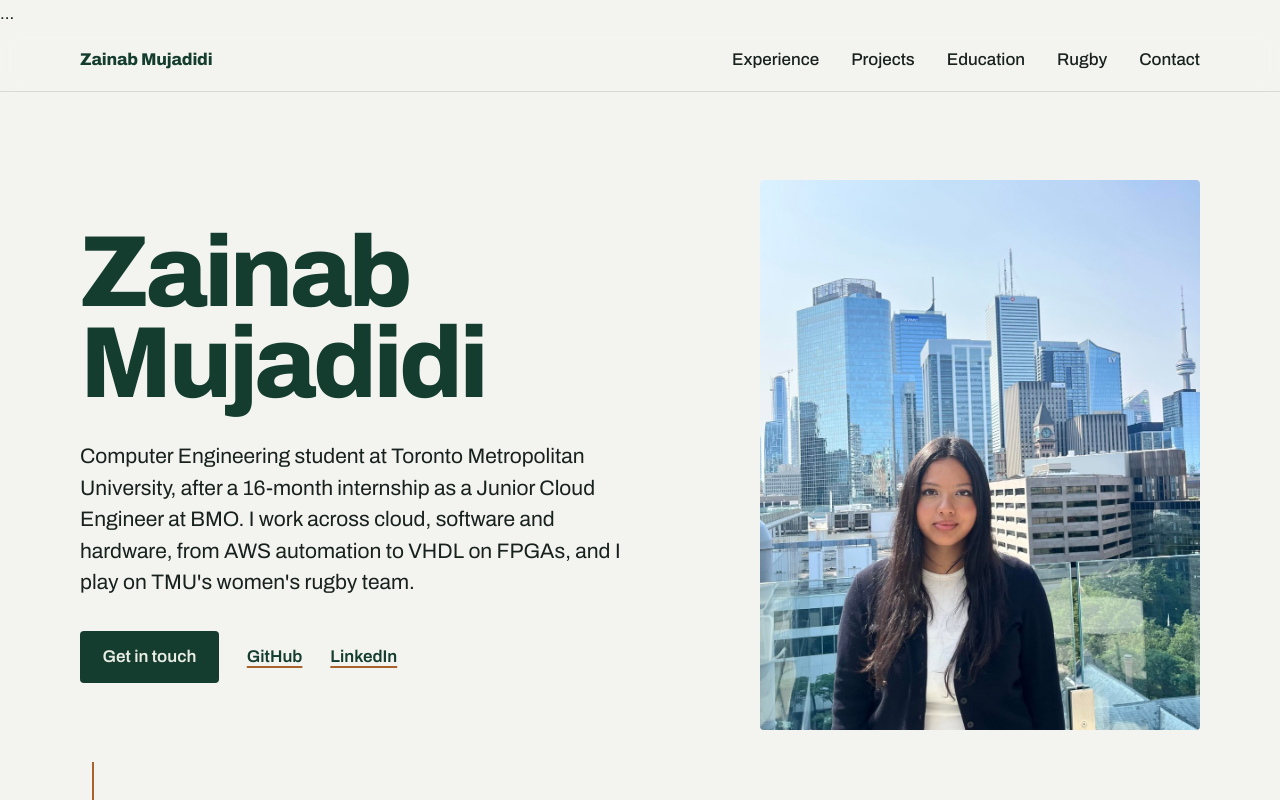
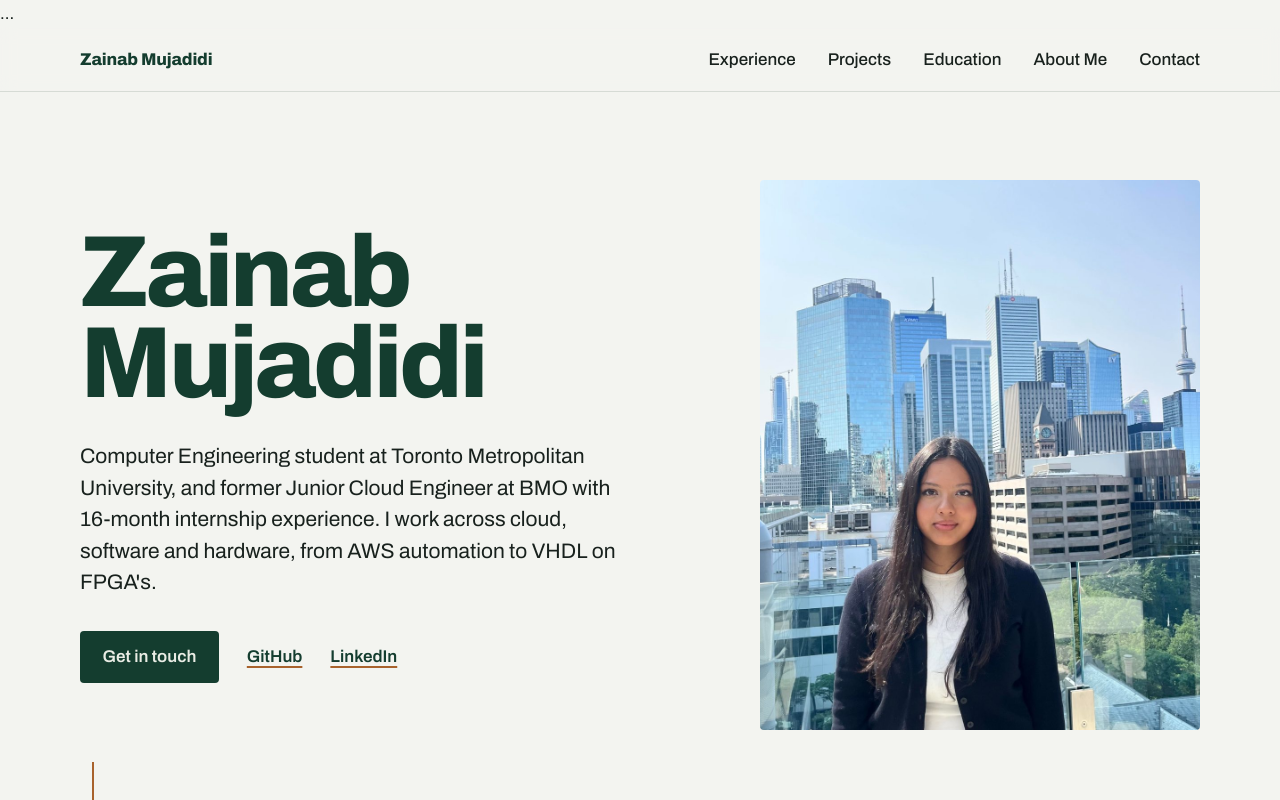
Before and after one commit to zainabM77/Portfolio, a plain HTML site: page index.html in a window 1280 px wide. Shown: the top 800 px of the page. Drawn offline with Linux system fonts and the light colour scheme.

Commit message:
adding new files to proj

```diff
--- a/index.html
+++ b/index.html
@@ -37,7 +37,7 @@
         <li><a href="#experience">Experience</a></li>
         <li><a href="#projects">Projects</a></li>
         <li><a href="#education">Education</a></li>
-        <li><a href="#rugby">Rugby</a></li>
+        <li><a href="#rugby">About Me</a></li>
         <li><a href="#contact">Contact</a></li>
       </ul>
     </nav>
@@ -52,9 +52,9 @@
           <span class="hero__line">Mujadidi</span>
         </h1>
         <p class="hero__intro">
-          Computer Engineering student at Toronto Metropolitan University, after a 16-month internship as a
-          Junior Cloud Engineer at BMO. I work across cloud, software and hardware, from AWS automation to
-          VHDL on FPGAs, and I play on TMU's women's rugby team.
+          Computer Engineering student at Toronto Metropolitan University, and former Junior Cloud Engineer at BMO with 16-month internship experience.
+          I work across cloud, software and hardware, from AWS automation to
+          VHDL on FPGA's.
         </p>
         <div class="hero__actions">
           <a class="button" href="#contact">Get in touch</a>
```
